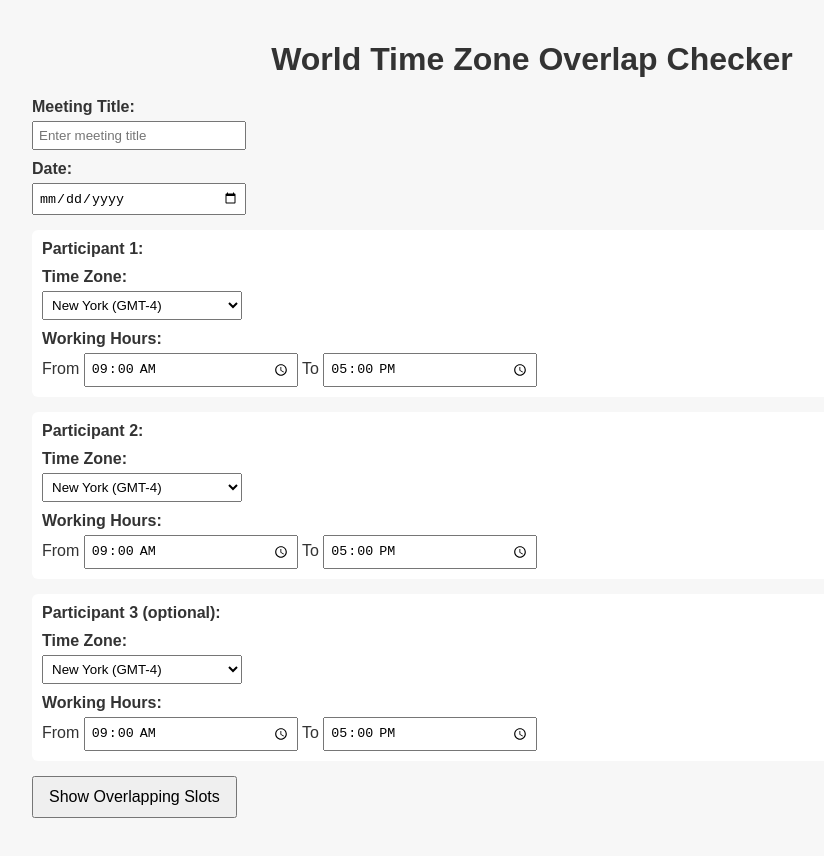
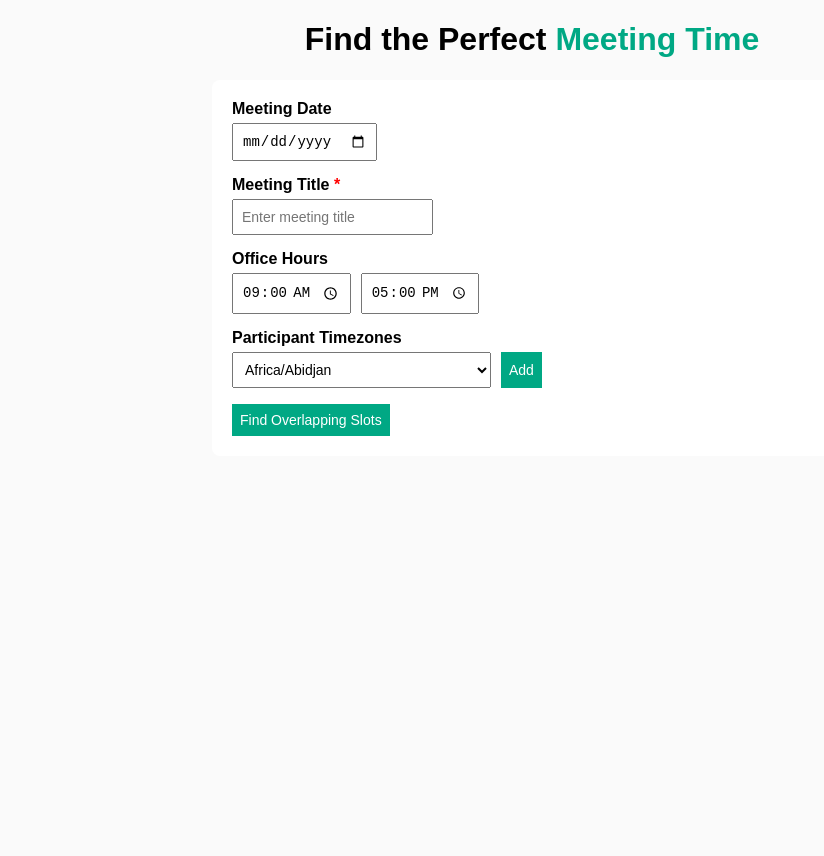
Before and after one commit to bestoneagency4-code/overlap-time, a plain HTML site: page index.html in a window 1280 px wide. Shown: the whole page, without its empty margins (108-932 px from the left). After the commit the page ends 800 px from the top, so only its background shows below. Drawn offline with Linux system fonts and the light colour scheme.

Commit message:
Update index.html

```diff
--- a/index.html
+++ b/index.html
@@ -2,205 +2,218 @@
 <html lang="en">
 <head>
 <meta charset="UTF-8">
-<meta name="viewport" content="width=device-width, initial-scale=1.0">
-<title>World Time Zone Overlap Checker</title>
+<title>Find the Perfect Meeting Time</title>
 <style>
   body {
     font-family: Arial, sans-serif;
-    margin: 0; padding: 20px;
-    max-width: 1000px;
-    margin-left: auto; margin-right: auto;
-    background: #f7f7f7;
-    color: #333;
+    margin: 20px;
+    background: #fafafa;
   }
-  h1 { text-align: center; margin-bottom: 20px; }
-  label { display: block; margin-top: 10px; font-weight: bold; }
-  input, select { margin-top: 5px; padding: 5px; width: 100%; max-width: 200px; }
-  .participant { margin-top: 15px; padding: 10px; background: #fff; border-radius: 6px; }
-  button { margin-top: 15px; padding: 10px 15px; font-size: 16px; cursor: pointer; }
-  .poll { margin-top: 20px; display: grid; grid-template-columns: repeat(auto-fit, minmax(150px, 1fr)); gap: 10px; }
-  .slot { background: #e2e2e2; padding: 10px; border-radius: 5px; cursor: pointer; text-align: center; }
-  .slot.selected { background: #28a745; color: white; font-weight: bold; }
-  .calendar-btn { margin-top: 10px; display: block; width: 100%; max-width: 200px; }
-  @media (max-width: 768px) {
-    body { padding: 10px; }
-    .slot { font-size: 14px; padding: 8px; }
+  h1 {
+    text-align: center;
+  }
+  .highlight {
+    color: #00a884;
+  }
+  .form-container {
+    max-width: 600px;
+    margin: auto;
+    background: white;
+    padding: 20px;
+    border-radius: 8px;
+  }
+  .form-group {
+    margin-bottom: 15px;
+  }
+  label {
+    display: block;
+    font-weight: bold;
+    margin-bottom: 5px;
+  }
+  input, select, button {
+    padding: 8px;
+    font-size: 14px;
+  }
+  button {
+    background: #00a884;
+    color: white;
+    border: none;
+    cursor: pointer;
+  }
+  button:hover {
+    background: #008f6e;
+  }
+  .time-range {
+    display: flex;
+    gap: 10px;
+  }
+  .timezone-add {
+    display: flex;
+    gap: 10px;
+  }
+  #timezone-list {
+    list-style: none;
+    padding: 0;
+    margin-top: 10px;
+  }
+  #timezone-list li {
+    background: #e7f8f3;
+    padding: 5px;
+    margin: 3px 0;
+    display: flex;
+    justify-content: space-between;
+  }
+  #slots-container {
+    max-width: 600px;
+    margin: 20px auto;
+  }
+  .slot {
+    border: 1px solid #ddd;
+    padding: 10px;
+    margin: 5px 0;
+    background: white;
+  }
+  .hidden {
+    display: none;
   }
 </style>
 </head>
 <body>
 
-<h1>World Time Zone Overlap Checker</h1>
+<h1>Find the Perfect <span class="highlight">Meeting Time</span></h1>
 
-<label>Meeting Title:</label>
-<input type="text" id="meetingTitle" placeholder="Enter meeting title">
+<div class="form-container">
+  <div class="form-group">
+    <label>Meeting Date</label>
+    <input type="date" id="meeting-date">
+  </div>
 
-<label>Date:</label>
-<input type="date" id="meetingDate">
+  <div class="form-group">
+    <label>Meeting Title <span style="color:red">*</span></label>
+    <input type="text" id="meeting-title" placeholder="Enter meeting title">
+  </div>
 
-<div class="participant">
-  <strong>Participant 1:</strong>
-  <label>Time Zone:</label>
-  <select id="tz1"></select>
-  <label>Working Hours:</label>
-  From <input type="time" id="p1Start" value="09:00"> To <input type="time" id="p1End" value="17:00">
+  <div class="form-group">
+    <label>Office Hours</label>
+    <div class="time-range">
+      <input type="time" id="start-time" value="09:00">
+      <input type="time" id="end-time" value="17:00">
+    </div>
+  </div>
+
+  <div class="form-group">
+    <label>Participant Timezones</label>
+    <div class="timezone-add">
+      <select id="timezone-select"></select>
+      <button id="add-timezone" type="button">Add</button>
+    </div>
+    <ul id="timezone-list"></ul>
+  </div>
+
+  <button id="find-slots" type="button">Find Overlapping Slots</button>
 </div>
 
-<div class="participant">
-  <strong>Participant 2:</strong>
-  <label>Time Zone:</label>
-  <select id="tz2"></select>
-  <label>Working Hours:</label>
-  From <input type="time" id="p2Start" value="09:00"> To <input type="time" id="p2End" value="17:00">
+<div id="slots-container" class="hidden">
+  <h2>Available Time Slots</h2>
+  <div id="slots-list"></div>
+  <button id="create-poll" type="button">Create Poll & Get Link</button>
 </div>
 
-<div class="participant">
-  <strong>Participant 3 (optional):</strong>
-  <label>Time Zone:</label>
-  <select id="tz3"></select>
-  <label>Working Hours:</label>
-  From <input type="time" id="p3Start" value="09:00"> To <input type="time" id="p3End" value="17:00">
-</div>
+<script>
+// Populate timezone dropdown
+const timezoneSelect = document.getElementById("timezone-select");
+Intl.supportedValuesOf("timeZone").forEach(tz => {
+  const option = document.createElement("option");
+  option.value = tz;
+  option.textContent = tz;
+  timezoneSelect.appendChild(option);
+});
 
-<button onclick="generatePoll()">Show Overlapping Slots</button>
+const timezones = [];
+document.getElementById("add-timezone").addEventListener("click", () => {
+  const tz = timezoneSelect.value;
+  if (!timezones.includes(tz)) {
+    timezones.push(tz);
+    updateTimezoneList();
+  }
+});
 
-<div class="poll" id="poll"></div>
-<button class="calendar-btn" id="calendarBtn" style="display:none;" onclick="addToGoogleCalendar()">Add Selected Slot to Google Calendar</button>
-
-<script>
-const timezones = [
-  {name:"New York (GMT-4)", offset:-4},
-  {name:"London (GMT+1)", offset:1},
-  {name:"Tokyo (GMT+9)", offset:9},
-  {name:"Sydney (GMT+10)", offset:10},
-  {name:"Berlin (GMT+2)", offset:2},
-  {name:"Mumbai (GMT+5.5)", offset:5.5},
-  {name:"Los Angeles (GMT-7)", offset:-7}
-];
-
-function populateTimezones(){
-  ['tz1','tz2','tz3'].forEach(id=>{
-    const select=document.getElementById(id);
-    timezones.forEach(tz=>{
-      const opt=document.createElement('option');
-      opt.value=tz.offset;
-      opt.text=tz.name;
-      select.appendChild(opt);
-    });
+function updateTimezoneList() {
+  const list = document.getElementById("timezone-list");
+  list.innerHTML = "";
+  timezones.forEach(tz => {
+    const li = document.createElement("li");
+    li.textContent = tz;
+    const btn = document.createElement("button");
+    btn.textContent = "X";
+    btn.onclick = () => {
+      timezones.splice(timezones.indexOf(tz), 1);
+      updateTimezoneList();
+    };
+    li.appendChild(btn);
+    list.appendChild(li);
   });
 }
-populateTimezones();
 
-let selectedSlot=null;
+// Find overlapping slots
+document.getElementById("find-slots").addEventListener("click", () => {
+  const title = document.getElementById("meeting-title").value.trim();
+  const date = document.getElementById("meeting-date").value;
+  const startTime = document.getElementById("start-time").value;
+  const endTime = document.getElementById("end-time").value;
 
-function generatePoll(){
-  const date = document.getElementById('meetingDate').value;
-  const participants=[];
-
-  for(let i=1;i<=3;i++){
-    const tz = document.getElementById(`tz${i}`).value;
-    const start = document.getElementById(`p${i}Start`).value;
-    const end = document.getElementById(`p${i}End`).value;
-    if(tz && start && end){
-      participants.push({tz:parseFloat(tz),start,end});
-    }
-  }
-
-  if(participants.length<2){
-    alert("Please enter at least 2 participants with timezones and working hours.");
+  if (!title || !date || timezones.length < 2) {
+    alert("Please fill all required fields and add at least 2 timezones.");
     return;
   }
 
-  // Convert working hours to UTC timestamps
-  const intervals=[];
-  participants.forEach(p=>{
-    const startUTC = timeToUTC(date,p.start,p.tz);
-    const endUTC = timeToUTC(date,p.end,p.tz);
-    intervals.push({start:startUTC,end:endUTC});
-  });
+  const slots = calculateSlots(date, startTime, endTime);
+  renderSlots(slots);
+  document.getElementById("slots-container").classList.remove("hidden");
+});
 
-  // Find overlapping time range
-  let overlapStart = new Date(Math.max(...intervals.map(i=>i.start)));
-  let overlapEnd = new Date(Math.min(...intervals.map(i=>i.end)));
+function calculateSlots(date, start, end) {
+  const slots = [];
+  let startDate = new Date(`${date}T${start}:00Z`);
+  let endDate = new Date(`${date}T${end}:00Z`);
 
-  const pollDiv = document.getElementById('poll');
-  pollDiv.innerHTML='';
+  while (startDate < endDate) {
+    const slotTimes = timezones.map(tz => ({
+      timezone: tz,
+      time: startDate.toLocaleString("en-US", {
+        timeZone: tz,
+        weekday: "short",
+        month: "short",
+        day: "numeric",
+        hour: "2-digit",
+        minute: "2-digit"
+      })
+    }));
+    slots.push(slotTimes);
+    startDate = new Date(startDate.getTime() + 15 * 60 * 1000);
+  }
+  return slots;
+}
 
-  if(overlapStart >= overlapEnd){
-    pollDiv.innerHTML="<p>No overlapping slots found.</p>";
-    document.getElementById('calendarBtn').style.display='none';
-    return;
-  }
-
-  // Generate 15-minute interval slots
-  const slotDuration = 15; // minutes
-  const slots=[];
-  let slotStart = new Date(overlapStart);
-  while(slotStart<overlapEnd){
-    const slotEnd = new Date(slotStart.getTime()+slotDuration*60000);
-    if(slotEnd>overlapEnd) break;
-    slots.push({start:new Date(slotStart),end:new Date(slotEnd)});
-    slotStart=slotEnd;
-  }
-
-  slots.forEach((s,index)=>{
-    const slotDiv = document.createElement('div');
-    slotDiv.className='slot';
-    slotDiv.innerHTML = participants.map((p,pi)=>{
-      return `${timeInTZ(s.start,p.tz)} - ${timeInTZ(s.end,p.tz)} (${timezones[pi].name.split('(')[0].trim()})`;
-    }).join('<br>');
-    slotDiv.onclick=()=>{
-      document.querySelectorAll('.slot').forEach(d=>d.classList.remove('selected'));
-      slotDiv.classList.add('selected');
-      selectedSlot = s;
-      document.getElementById('calendarBtn').style.display='block';
-    };
-    pollDiv.appendChild(slotDiv);
+function renderSlots(slots) {
+  const container = document.getElementById("slots-list");
+  container.innerHTML = "";
+  slots.forEach(slot => {
+    const div = document.createElement("div");
+    div.className = "slot";
+    slot.forEach(s => {
+      const p = document.createElement("p");
+      p.textContent = `${s.timezone}: ${s.time}`;
+      div.appendChild(p);
+    });
+    container.appendChild(div);
   });
 }
 
-function timeToUTC(dateStr,timeStr,tzOffset){
-  const [h,m]=timeStr.split(':').map(Number);
-  const d=new Date(dateStr+'T'+timeStr+':00');
-  const utc=new Date(d.getTime() - tzOffset*60*60000);
-  return utc;
-}
-
-function timeInTZ(utcDate,tzOffset){
-  const local=new Date(utcDate.getTime()+tzOffset*60*60000);
-  const days=["Sun","Mon","Tue","Wed","Thu","Fri","Sat"];
-  return `${days[local.getDay()]}, ${local.toLocaleDateString()} ${local.getHours().toString().padStart(2,'0')}:${local.getMinutes().toString().padStart(2,'0')}`;
-}
-
-function addToGoogleCalendar(){
-  if(!selectedSlot) return;
-
-  const meetingTitle = document.getElementById('meetingTitle').value || "Team Meeting";
-
-  // Gather local times for each participant for this slot
-  const participants = [];
-  for(let i=1;i<=3;i++){
-    const tz = document.getElementById(`tz${i}`).value;
-    if(!tz) continue;
-    const startStr = timeInTZ(selectedSlot.start, parseFloat(tz));
-    const endStr = timeInTZ(selectedSlot.end, parseFloat(tz));
-    participants.push(`Participant ${i}: ${startStr} - ${endStr}`);
-  }
-
-  const description = encodeURIComponent(
-    "Overlap time from World Time Zone Checker\n\n" + participants.join("\n")
-  );
-
-  const location = encodeURIComponent("Online");
-
-  const formatDate = date => date.toISOString().replace(/-|:|\.\d+/g,'');
-  const start = formatDate(selectedSlot.start);
-  const end = formatDate(selectedSlot.end);
-
-  const url = `https://calendar.google.com/calendar/render?action=TEMPLATE&text=${encodeURIComponent(meetingTitle)}&dates=${start}/${end}&details=${description}&location=${location}`;
-
-  window.open(url,'_blank');
-}
+// Placeholder for "Create Poll" - you will replace with Firebase later
+document.getElementById("create-poll").addEventListener("click", () => {
+  alert("Poll link generated! (Integrate Firebase here)");
+});
 </script>
 
 </body>
```
